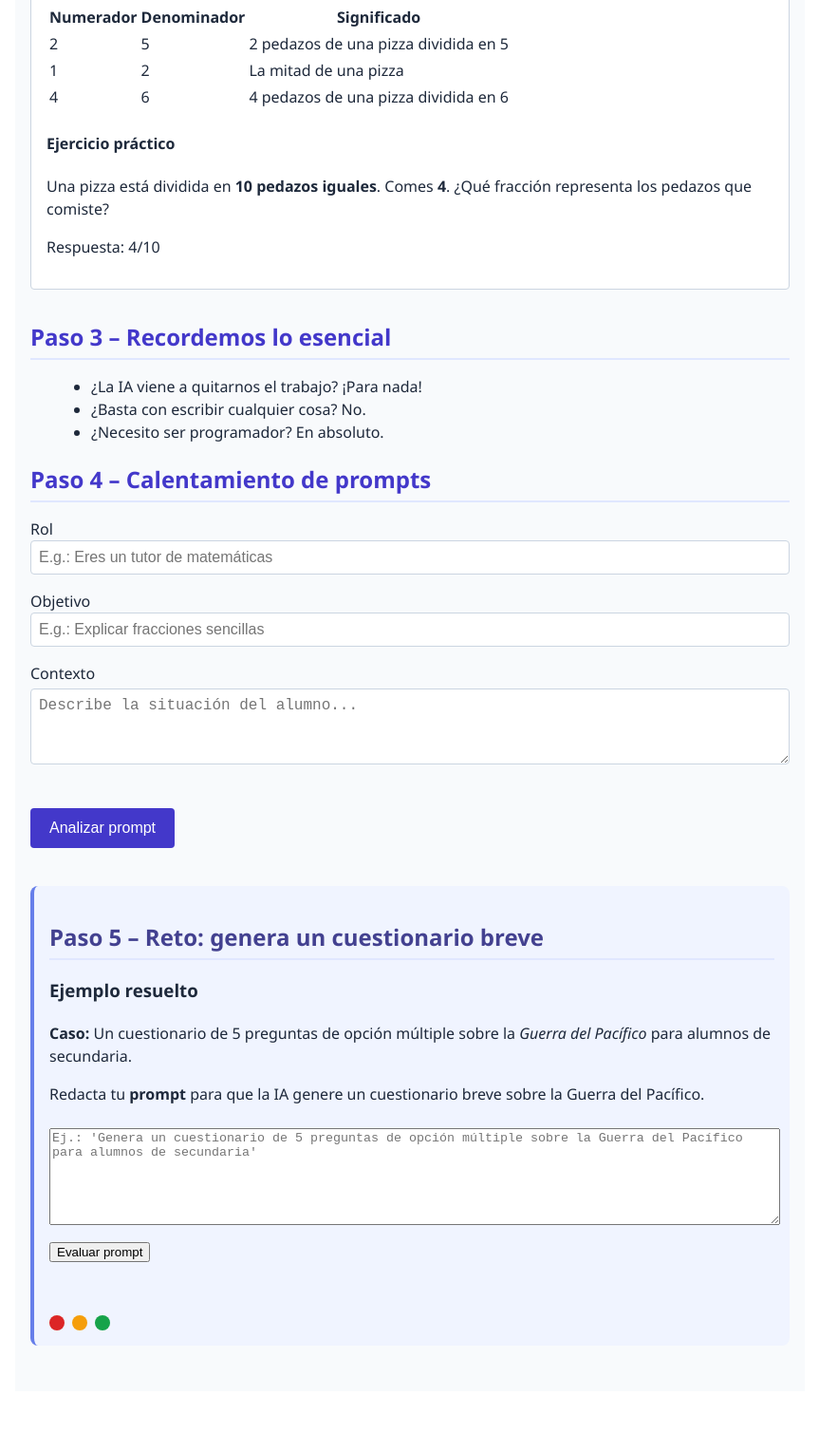
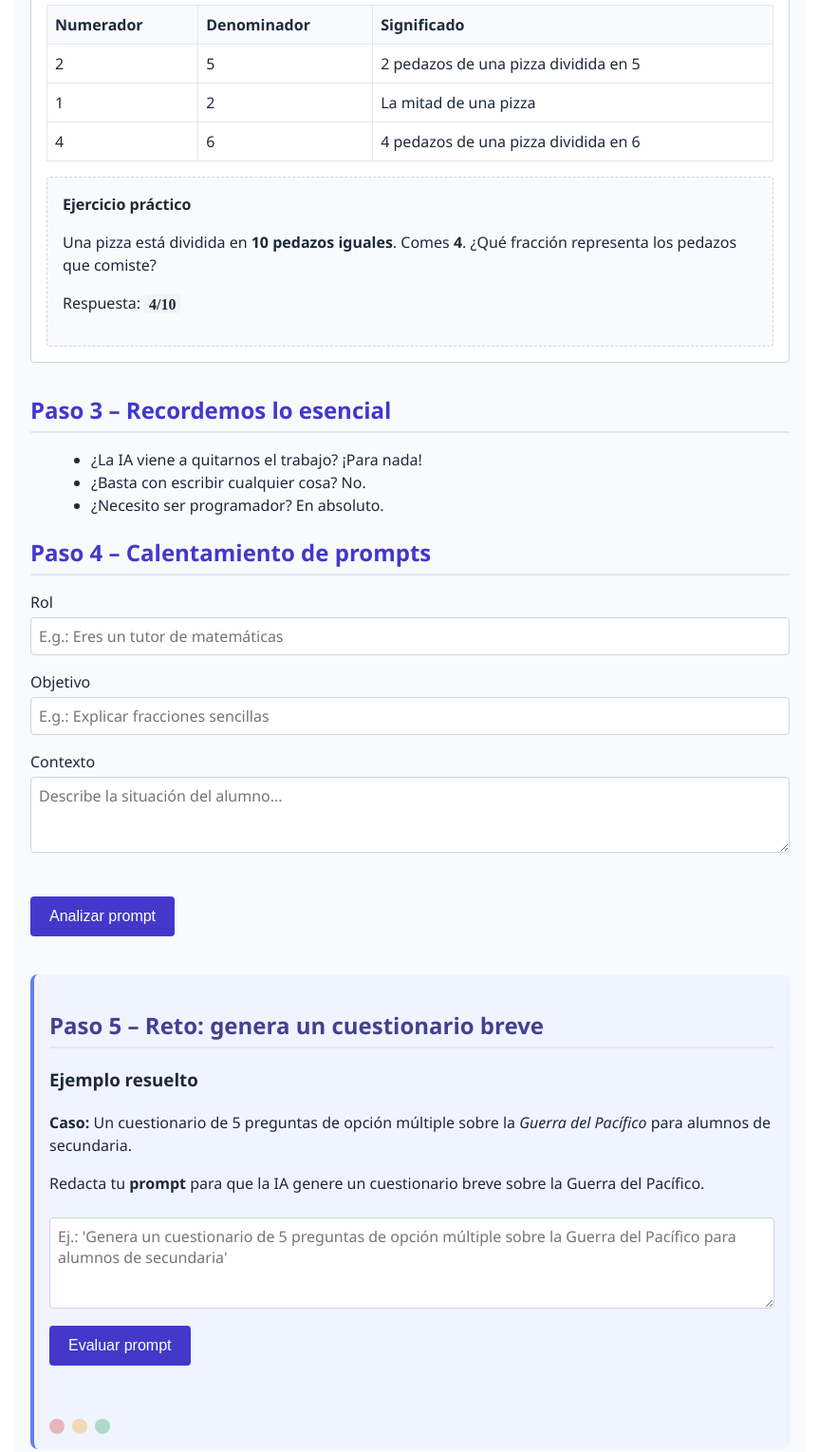
Before and after one commit to cegomezsantos/sesion2, a website: page index.html in a window 1280 px wide. Shown: the part 1084-2613 px from the top of the page at 95% size, without its empty margins (208-1071 px from the left). Before the commit the page ends 2557 px from the top, so only its background shows below. Drawn offline with Linux system fonts and the light colour scheme.

Commit message:
css a todo el html en cus

```diff
--- a/index.html
+++ b/index.html
@@ -108,7 +108,8 @@
       <div class="student-exercise">
         <p>Redacta tu <strong>prompt</strong> para que la IA genere un cuestionario breve sobre la Guerra del Pacífico.</p>
         <textarea id="studentPrompt" placeholder="Ej.: 'Genera un cuestionario de 5 preguntas de opción múltiple sobre la Guerra del Pacífico para alumnos de secundaria'"></textarea>
-        <button id="evaluatePrompt">Evaluar prompt</button>
+        <!-- **CORRECCIÓN:** Añadida clase 'btn-primary' para aplicar estilo -->
+        <button id="evaluatePrompt" class="btn-primary">Evaluar prompt</button>
         <div id="challengeFeedback" class="feedback"></div>
         <div id="trafficLight">
           <span class="light red"></span>
--- a/style.css
+++ b/style.css
@@ -76,6 +76,8 @@
   margin: 0.5rem 0;
   font-weight: 500;
 }
+
+/* **CORRECCIÓN:** Estilos base para inputs y textareas DENTRO de un form */
 form input[type="text"],
 form textarea {
   padding: 0.5rem;
@@ -84,11 +86,20 @@
   font-size: 1rem;
   width: 100%;
   box-sizing: border-box;
+  font-family: inherit; /* Asegura herencia de fuente */
+  margin-top: 0.25rem; /* Añadido margen superior por defecto */
 }
+
+/* **CORRECCIÓN:** Estilo específico para textarea DENTRO de un form */
+form textarea {
+  min-height: 5rem;
+}
+
+/* Botones dentro de un FORM (si no tienen clase específica) */
 form button {
   margin-top: 1rem;
   padding: 0.75rem;
-    background-color: #4338ca;
+  background-color: #4338ca; /* Color por defecto si no hay clase */
   color: #ffffff;
   border: none;
   border-radius: 0.25rem;
@@ -97,13 +108,22 @@
   align-self: flex-start;
 }
 form button:hover {
+   /* Hover por defecto si no hay clase */
   background-color: #3730a3;
 }
 
 /* Feedback & progress */
-  #feedback, #challengeFeedback {
+/* Se renombró #feedback a una clase para reutilizar */
+.feedback {
+  margin-top: 1rem;
+  padding: 0.75rem;
+  border-radius: 0.25rem;
+  font-size: 0.95rem;
+}
+#challengeFeedback { /* Mantenemos ID si se usa en JS */
    margin-top: 1rem;
 }
+
 
 progress {
   width: 100%;
@@ -129,8 +149,11 @@
   width: 1rem;
   height: 1rem;
   border-radius: 50%;
-    background-color: #e5e7eb;
+  background-color: #e5e7eb; /* Default apagado */
+  opacity: 0.3; /* Atenuado por defecto */
+  transition: opacity 0.3s ease; /* Transición suave */
 }
+/* Encendido se controla con opacity=1 en JS */
 .light.red { background-color: #dc2626; }
 .light.yellow { background-color: #f59e0b; }
 .light.green { background-color: #16a34a; }
@@ -156,64 +179,62 @@
   color: #434190;
 }
 
+/* **CORRECCIÓN:** Estilos para el textarea del Paso 5 (fuera de form) */
 #paso5 .student-exercise textarea {
   width: 100%;
   min-height: 6rem;
   margin-top: 0.5rem;
+  padding: 0.5rem; /* Añadido */
+  border: 1px solid #cbd5e1; /* Añadido */
+  border-radius: 0.25rem; /* Añadido */
+  font-size: 1rem; /* Añadido */
+  box-sizing: border-box; /* Añadido */
+  font-family: inherit; /* Añadido */
 }
 
+/* **ELIMINADO:** Regla redundante/incorrecta */
+/*
 #paso5 .studentPrompt textarea {
     width: 100%;
     min-height: 6rem;
     margin-top: 0.5rem;
 }
+*/
 
+/* **CORRECCIÓN:** El botón del Paso 5 ahora usa .btn-primary (definido más abajo) */
 #paso5 .student-exercise button {
-  margin-top: 0.75rem;
+   margin-top: 0.75rem; /* Mantiene su margen específico si es necesario */
+   /* No necesita más estilos aquí si usa .btn-primary */
 }
 
-/* Mensajes de feedback Paso 4 */
-.feedback {
-  margin-top: 1rem;
-  padding: 0.75rem;
-  border-radius: 0.25rem;
-  font-size: 0.95rem;
-}
 
+/* Mensajes de feedback (todos usan la clase .feedback) */
 /* Estado cargando */
 .feedback--loading {
   background-color: #f3f4f6;
   color: #4b5563;
+  border-left: 4px solid #9ca3af;
 }
 
 /* Prompt débil (rojo) */
 .feedback--bad {
   background-color: #fee2e2;
   color: #b91c1c;
+  border-left: 4px solid #f87171;
 }
 
 /* Prompt aceptable (amarillo) */
 .feedback--okay {
   background-color: #fef3c7;
   color: #92400e;
+  border-left: 4px solid #fcd34d;
 }
 
 /* Prompt bueno (verde) */
 .feedback--good {
   background-color: #d1fae5;
   color: #065f46;
-}
-
-/*  Texarea y campos de form */
-form textarea {
-  width: 100%;
-  min-height: 5rem;
-  padding: 0.5rem;
-  border: 1px solid #cbd5e1;
-  border-radius: 0.25rem;
-  font-size: 1rem;
-  box-sizing: border-box;
-  margin-top: 0.25rem;
+  border-left: 4px solid #6ee7b7;
 }
 
 /* Botones primario / secundario */
@@ -223,15 +244,22 @@ form textarea {
   margin-top: 1rem;
 }
 
-.btn-primary {
-  background-color: #4338ca;
-  color: #fff;
+/* Clase base para botones reutilizables */
+.btn {
   padding: 0.75rem 1.25rem;
   border: none;
   border-radius: 0.25rem;
   cursor: pointer;
+  font-size: 1rem;
+  color: #ffffff;
+  text-align: center;
+  /* Podrías añadir transition aquí si quieres */
 }
 
+.btn-primary {
+  background-color: #4338ca;
+  color: #fff;
+}
 .btn-primary:hover {
   background-color: #3730a3;
 }
@@ -239,17 +267,58 @@ form textarea {
 .btn-secondary {
   background-color: #f59e0b;
   color: #fff;
+}
+.btn-secondary:hover {
+  background-color: #d97706;
+}
+
+/* Aplicar clase base a los botones específicos si no la tienen */
+.btn-primary, .btn-secondary {
+  /* Heredan de .btn si se usara, si no, definimos aquí */
   padding: 0.75rem 1.25rem;
   border: none;
   border-radius: 0.25rem;
   cursor: pointer;
+  font-size: 1rem;
 }
 
-.btn-secondary:hover {
-  background-color: #d97706;
-}
 
 /* Scroll suave para recargas de sección */
 html {
   scroll-behavior: smooth;
 }
+
+/* Estilos adicionales del ejemplo (fracciones, tabla, etc.) */
+.fraccion {
+  font-family: 'Times New Roman', Times, serif;
+  font-weight: bold;
+  background-color: #f3f4f6;
+  padding: 0.1rem 0.3rem;
+  border-radius: 3px;
+}
+.summary-table {
+  width: 100%;
+  border-collapse: collapse;
+  margin-top: 1rem;
+}
+.summary-table th, .summary-table td {
+  border: 1px solid #e5e7eb;
+  padding: 0.5rem;
+  text-align: left;
+}
+.summary-table th {
+  background-color: #f9fafb;
+  font-weight: 600;
+}
+.ejercicio {
+  margin-top: 1rem;
+  padding: 1rem;
+  background-color: #f9fafb;
+  border: 1px dashed #d1d5db;
+  border-radius: 4px;
+}
+.ejercicio h4 {
+  margin-top: 0;
+  margin-bottom: 0.5rem;
+  color: #1f2937;
+}
```
Lines whose indentation alone changed are shown as unchanged.
